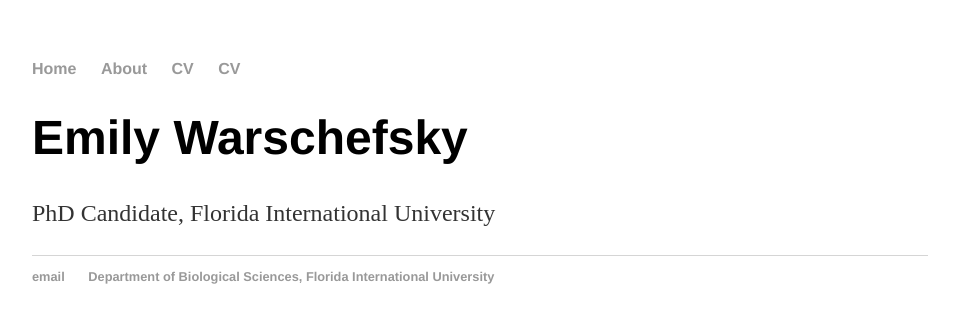
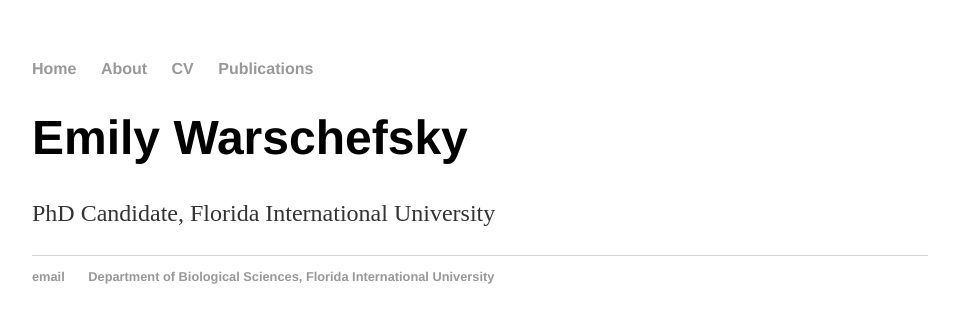
Before and after one commit to ewarschefsky/ewarschefsky.github.io, a Jekyll site: the page built from index.html, in a window 1280 px wide. Shown: the top 323 px of the page, without its empty margins (160-1119 px from the left). Built offline with Jekyll 4.4.1, drawn with Linux system fonts in a browser that asks for light colours.

Commit message:
Update default.html

```diff
--- a/_layouts/default.html
+++ b/_layouts/default.html
@@ -11,7 +11,7 @@
 	        		<li><a href="/">Home</a></li>
 		        	<li><a href="/about">About</a></li>
 	        		<li><a href="/cv">CV</a></li>
-				<li><a href="/publications">CV</a></li>
+				<li><a href="/publications">Publications</a></li>
 	    		</ul>
 			</nav>
 			<div class="container">
```
